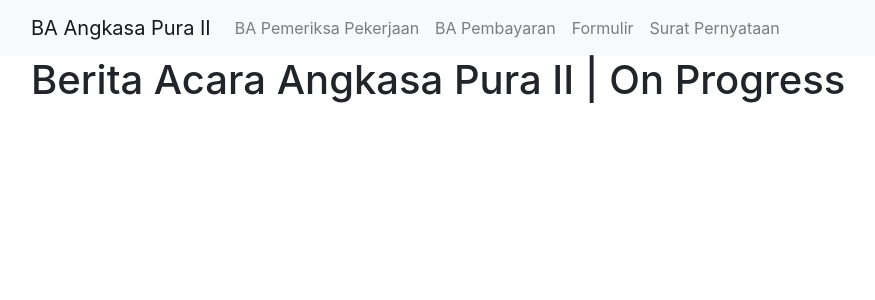
After one commit to xyrez27/AP2BA, a CodeIgniter 4 app: template app/Views/pages/dashboard.php in a window 1280 px wide. The commit adds this page. Shown: the top 300 px of the page, without its empty margins (54-929 px from the left). Run offline with PHP 8.4 and a stand-in for CodeIgniter, Linux system fonts and the light colour scheme; the template is opened without the code that fills it: most values are stand-ins (such as "Sample title", 1, 10 or a date in 2020); some libraries are stand-ins or nearby versions.

Commit message:
7/13/2022 3:18PM

```diff
--- a/app/Config/Routes.php
+++ b/app/Config/Routes.php
@@ -35,7 +35,7 @@ $routes->set404Override();
 
 // We get a performance increase by specifying the default
 // route since we don't have to scan directories.
-$routes->get('/', 'Home::index');
+$routes->get('/', 'Pages::dashboard');
 
 /*
  * --------------------------------------------------------------------
--- a/app/Views/layout/navbar.php
+++ b/app/Views/layout/navbar.php
@@ -1,15 +1,15 @@
 <nav class="navbar navbar-expand-lg navbar-light bg-light">
     <div class="container">
-        <a class="navbar-brand" href="/" alt="Angkasa Pura II">Angkasa Pura II</a>
+        <a class="navbar-brand" href="/" alt="Angkasa Pura II">BA Angkasa Pura II</a>
         <button class="navbar-toggler" type="button" data-toggle="collapse" data-target="#navbarNavAltMarkup" aria-controls="navbarNavAltMarkup" aria-expanded="false" aria-label="Toggle navigation">
             <span class="navbar-toggler-icon"></span>
         </button>
         <div class="collapse navbar-collapse" id="navbarNavAltMarkup">
             <div class="navbar-nav">
-                <a class="nav-link active" href="/">Home</a>
-                <a class="nav-link" href="/pages/about">About us</a>
-                <a class="nav-link" href="/pages/contact">Contact</a>
-                <a class="nav-link" href="/passengers">Passengers</a>
+                <a class="nav-link" href="/">BA Pemeriksa Pekerjaan</a>
+                <a class="nav-link" href="/">BA Pembayaran</a>
+                <a class="nav-link" href="/">Formulir</a>
+                <a class="nav-link" href="/">Surat Pernyataan</a>
             </div>
         </div>
     </div>
--- /dev/null
+++ b/app/Views/pages/dashboard.php
@@ -0,0 +1,12 @@
+<?= $this->extend('layout/template'); ?>
+<?= $this->section('content'); ?>
+
+<div class="container">
+    <div class="row">
+        <div class="col">
+            <h1>Berita Acara Angkasa Pura II | On Progress</h1>
+        </div>
+    </div>
+</div>
+
+<?= $this->endSection(); ?>
```
Also changed, not shown: app/Controllers/Pages.php (added, +15 -0 lines).
